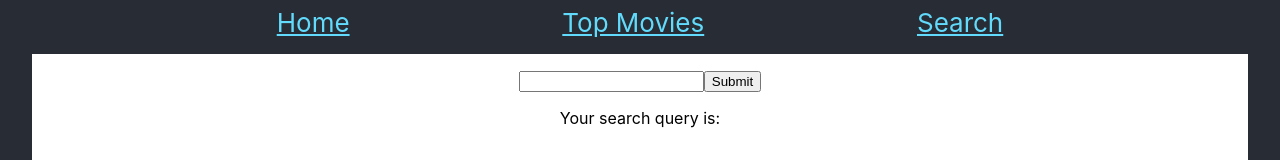
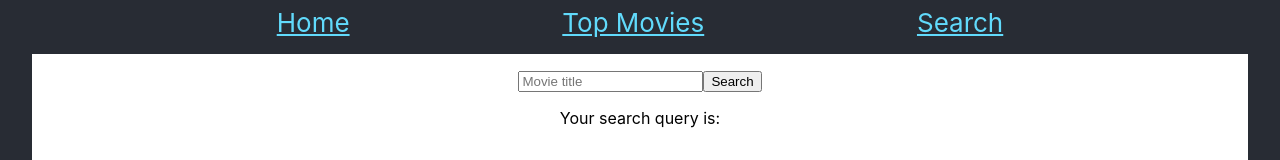
Before and after one commit to devgar/movie-api-client, a React (Create React App) app: page /search in a window 1280 px wide. Shown: the part 346-506 px from the top of the page. Built offline with nearby package versions, Linux system fonts and the light colour scheme.

Commit message:
fs case insensitive bug

```diff
--- a/src/components/SearchBox.js
+++ /dev/null
@@ -1,15 +0,0 @@
-import { getTopTenPopularMovies } from '../services/movies/popular'
-
-function logTopTenPopularMovies (e) {
-	e.preventDefault()
-	getTopTenPopularMovies(10).then(m => console.log(m))
-	return false
-}
-
-const SearchBox = () =>
-<form onSubmit={logTopTenPopularMovies}>
-	<input id="query-input" name="search" />
-	<input id="search-button" type="submit" name="send" />
-</form>
-
-export default SearchBox
--- a/src/routes/search.js
+++ b/src/routes/search.js
@@ -1,6 +1,6 @@
 import { useSearchParams } from 'react-router-dom'
 
-import SearchBox from '../components/SearchBox'
+import SearchBox from '../components/Tempo'
 
 export default function Search () {
 	const [searchParams] = useSearchParams()
```
Also changed, not shown: src/components/Tempo.js (renamed from src/components/searchBox.js).
